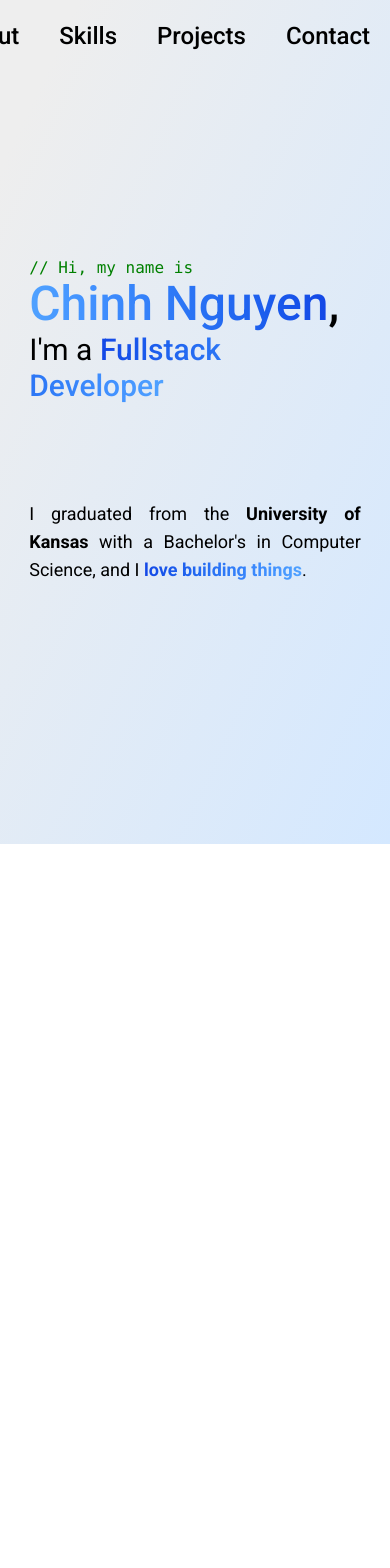
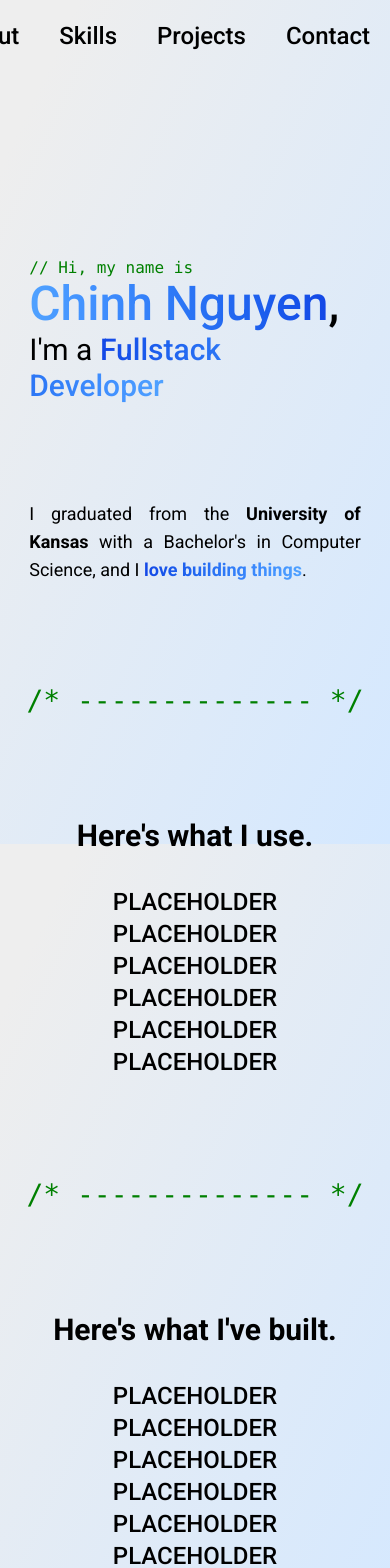
Before and after one commit to NguyenHChinh/nguyenhchinh.github.io, a React (Vite) app: page / in a window 390 px wide. Shown: the top 1568 px of the page. Before the commit the page ends 844 px from the top, so only its background shows below. Built offline with nearby package versions, Linux system fonts and the light colour scheme.

Commit message:
feat: add CommentLine component and update App layout with visual comment lines

```diff
--- a/src/App.jsx
+++ b/src/App.jsx
@@ -1,4 +1,5 @@
 import Navbar from './components/Navbar'
+import CommentLine from './components/CommentLine'
 
 function App() {
 
@@ -24,6 +25,40 @@ function App() {
           </p>
         </div>
       </div>
+
+      <CommentLine/>
+
+      <div className='skills-container'>
+        <h1 className='skills-title w-full text-3xl sm:text-4xl lg:text-5xl font-bold text-center'>
+          Here's what I use.
+        </h1>
+
+        <h2 className='w-full text-2xl sm:text-3xl lg:text-4xl font-medium text-center'>
+          PLACEHOLDER <br/>
+          PLACEHOLDER <br/>
+          PLACEHOLDER <br/>
+          PLACEHOLDER <br/>
+          PLACEHOLDER <br/>
+          PLACEHOLDER <br/>
+        </h2>
+      </div>
+
+      <CommentLine/>
+
+      <div className='projects-container'>
+        <h1 className='projects-title w-full text-3xl sm:text-4xl lg:text-5xl font-bold text-center'>
+          Here's what I've built.
+        </h1>
+
+        <h2 className='w-full text-2xl sm:text-3xl lg:text-4xl font-medium text-center'>
+          PLACEHOLDER <br/>
+          PLACEHOLDER <br/>
+          PLACEHOLDER <br/>
+          PLACEHOLDER <br/>
+          PLACEHOLDER <br/>
+          PLACEHOLDER <br/>
+        </h2>
+      </div>
     </div>
   )
 }
--- /dev/null
+++ b/src/components/CommentLine.jsx
@@ -0,0 +1,27 @@
+import { useEffect, useState } from 'react';
+
+function CommentLine() {
+    const [line, setLine] = useState("");
+
+    useEffect(() => {
+        function updateLine() {
+            const width = window.innerWidth;
+            const dashCount = Math.max(3, Math.floor((width -100) / 20));
+            setLine(`/* ${'-'.repeat(dashCount)} */`);
+        }
+
+        updateLine();
+        window.addEventListener('resize', updateLine);
+        return () => window.removeEventListener('resize', updateLine);
+    }, []);
+
+    useEffect(() => {
+        console.log(line);
+    }, [line]);
+
+    return(
+        <div className='comment-line'>{line}</div>
+    )
+}
+
+export default CommentLine;
--- a/src/index.css
+++ b/src/index.css
@@ -12,7 +12,6 @@ html, body {
     height: 100%;
     margin: 0;
     padding: 0;
-    overflow: hidden;
 }
 
 body {
@@ -37,6 +36,7 @@ html{
     width: 85%;
     margin: 0 auto;
     margin-top: 16rem;
+    margin-bottom: 6rem;
 }
 
 .hero-container h1, .hero h2{
@@ -52,3 +52,29 @@ html{
     margin: left;
     margin-bottom: 6rem;
 }
+
+.comment-line{
+    color: #008000;
+    font-family: Consolas;
+    margin: 0 auto;
+    width: 90%;
+    text-align: center;
+    font-size: 1.75rem;
+    margin-bottom: 6rem;
+}
+
+.skills-container{
+    margin-bottom: 6rem;
+}
+
+.skills-title{
+    margin-bottom: 2rem;
+}
+
+.projects-container{
+    margin-bottom: 6rem;
+}
+
+.projects-title{
+    margin-bottom: 2rem;
+}
```
